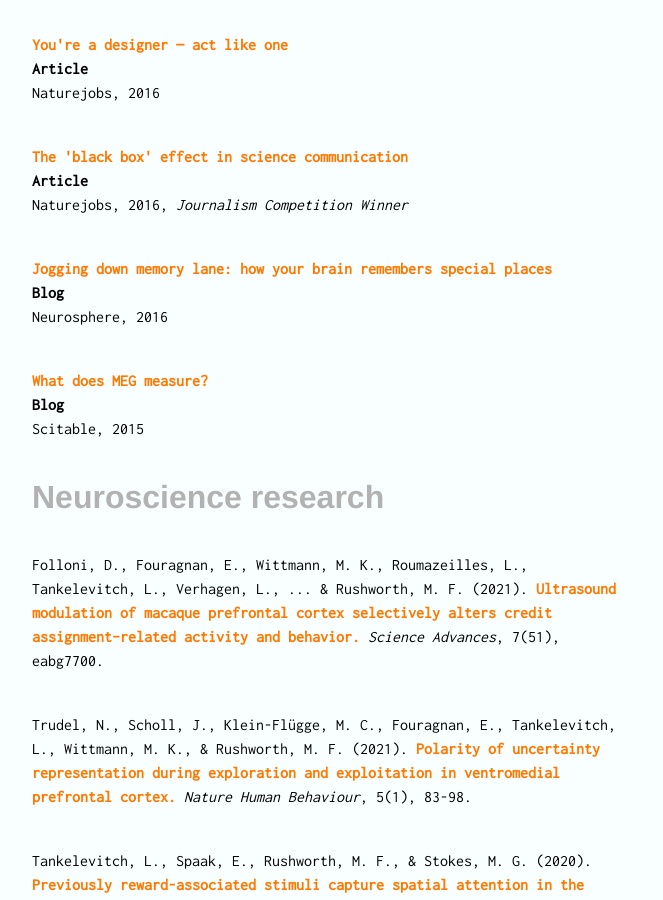
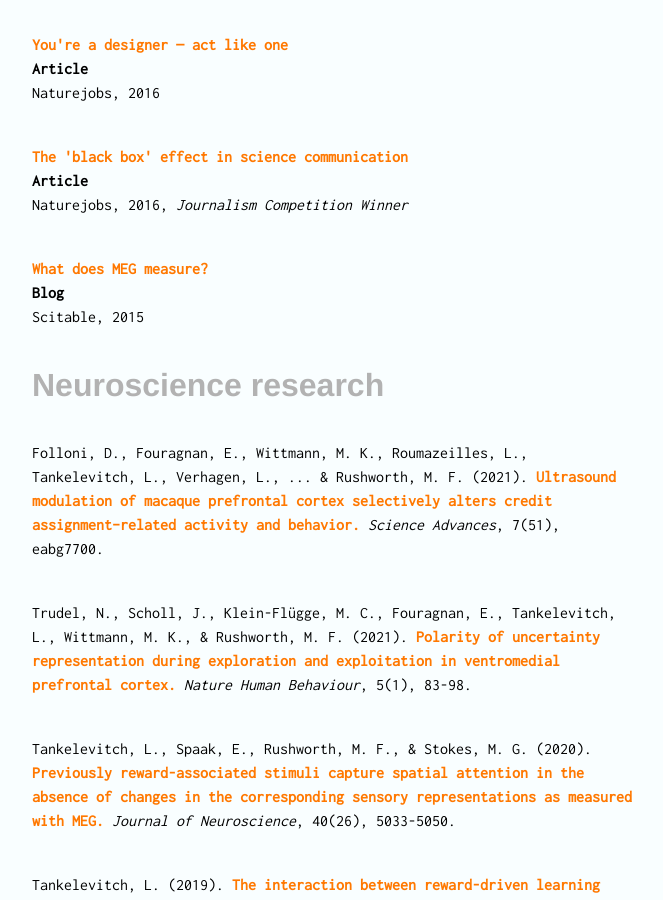
Before and after one commit to levtank/levtank.github.io, a Jekyll site: the page built from index.html, in a window 1280 px wide and 900 px high, scrolled down 1965 px. Shown: the whole window, without its empty margins (308-971 px from the left). Built offline with Jekyll 4.4.1, drawn with Linux system fonts in a browser that asks for light colours; nearby versions of some CDN libraries; some web fonts are replaced.

Commit message:
Update index.html

```diff
--- a/index.html
+++ b/index.html
@@ -59,10 +59,6 @@ layout: default
 <h1 class="proj-cat">Article</h1>
 <h1 class="place"> Naturejobs, 2016, <span style="font-style: italic">Journalism Competition Winner</span> </h1>
 
-<h1 class="project"><a href="https://theneurosphere.com/2016/08/23/jogging-down-memory-lane-how-your-brain-remembers-special-places/" target="_blank"> Jogging down memory lane: how your brain remembers special places </a></h1>
-<h1 class="proj-cat">Blog</h1>
-<h1 class="place"> Neurosphere, 2016 </h1>
-
 <h1 class="project"><a href="https://www.nature.com/scitable/blog/brain-metrics/what_does_meg_measure" target="_blank"> What does MEG measure? </a></h1>
 <h1 class="proj-cat">Blog</h1>
 <h1 class="place"> Scitable, 2015 </h1>
```
